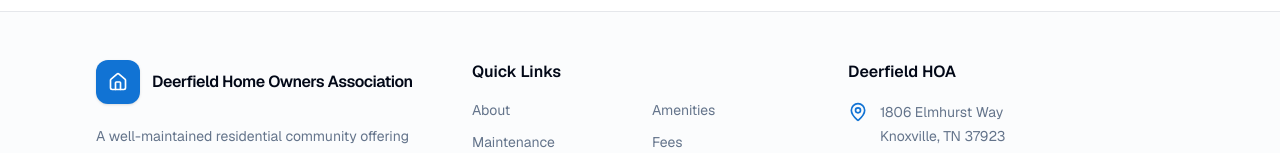
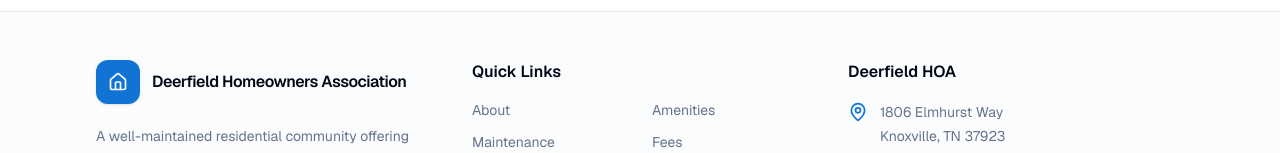
Before and after one commit to nathanpaki/hoa, a Next.js app: page /about in a window 1280 px wide. Shown: the part 3245-3398 px from the top of the page. Built offline with nearby package versions, Linux system fonts and the light colour scheme; no server answers.

Commit message:
footer fixed

```diff
--- a/components/footer.tsx
+++ b/components/footer.tsx
@@ -1,6 +1,6 @@
 import Link from "next/link";
 import { Home, MapPin } from "lucide-react";
-import { tagline } from "@/lib/constants";
+import { tagline, fullHoaName } from "@/lib/constants";
 
 const footerLinks = [
   { label: "About", href: "/about" },
@@ -26,9 +26,7 @@ export default function Footer() {
               </div>
 
               <div>
-                <h2 className="font-semibold tracking-tight">
-                  Deerfield Home Owners Association
-                </h2>
+                <h2 className="font-semibold tracking-tight">{fullHoaName}</h2>
                 <p className="text-xs text-muted-foreground"></p>
               </div>
             </div>
```
